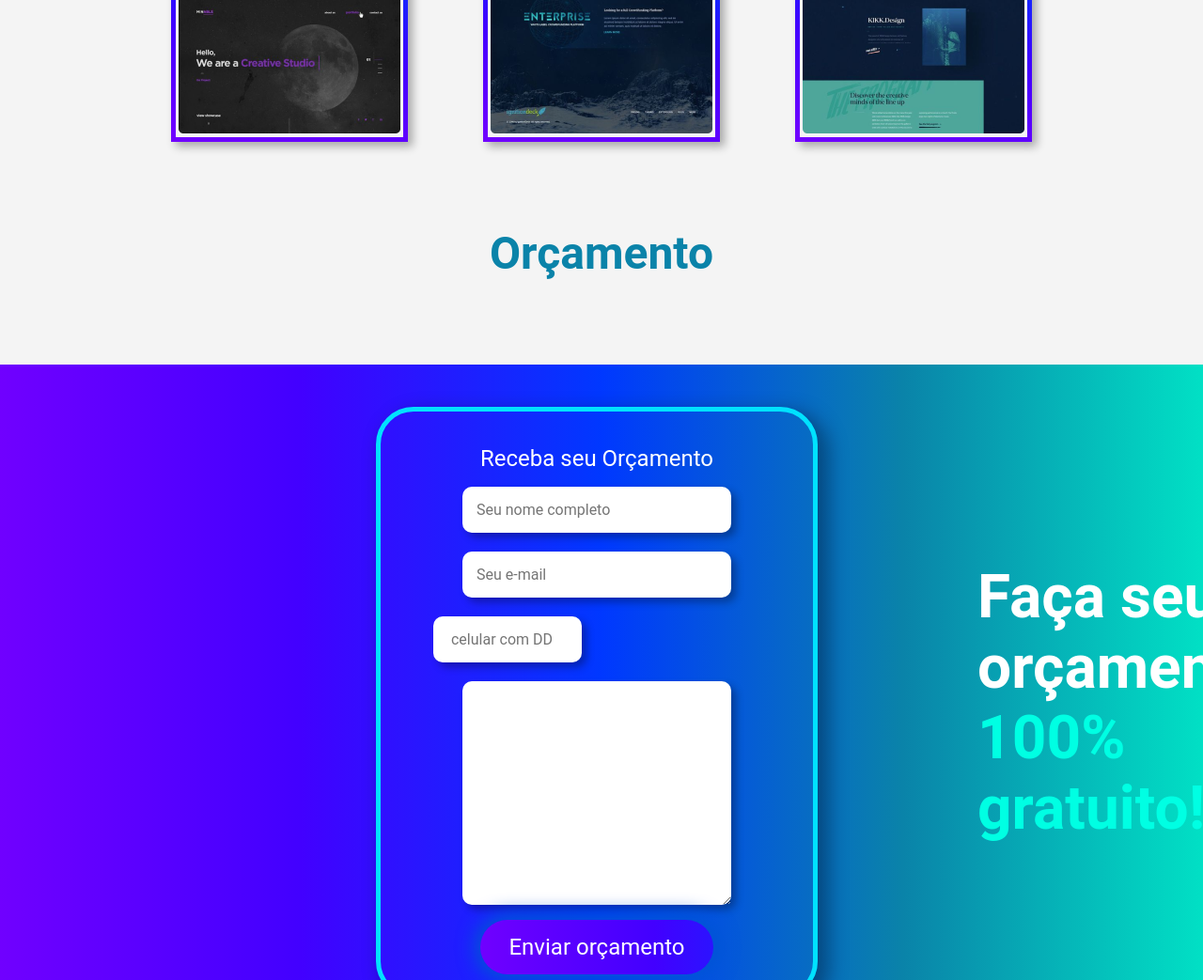
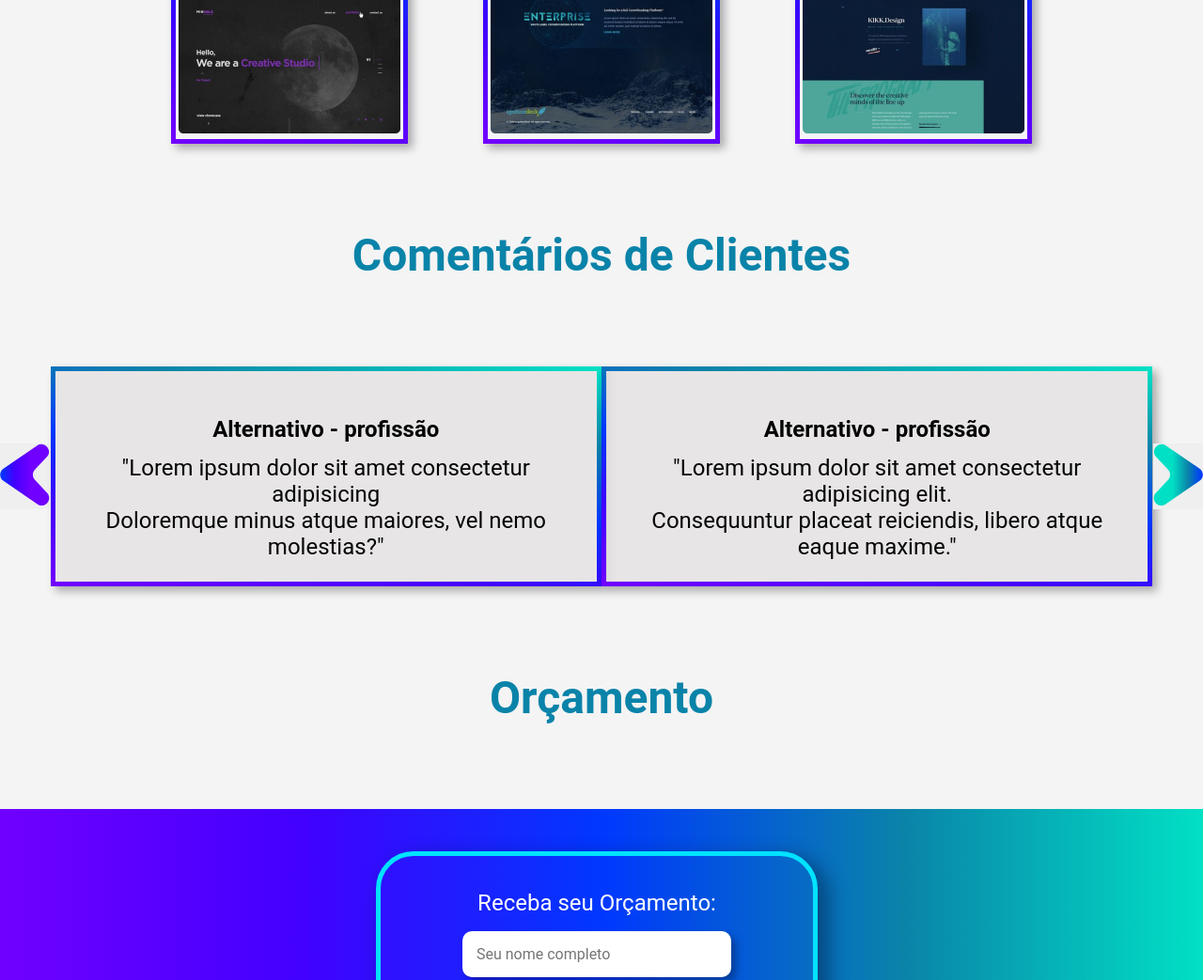
Before and after one commit to MatheusMangueira/site-arbor, a plain HTML site: page arborsite/pageprincipal/index.html in a window 1280 px wide. Shown: the part 2500-3543 px from the top of the page at 94% size. Drawn offline with Linux system fonts and the light colour scheme.

Commit message:
Atualizado

```diff
--- a/arborsite/pageprincipal/index.html
+++ b/arborsite/pageprincipal/index.html
@@ -76,21 +76,48 @@
             <div class="fotosdesites">
                 <div class="iconedireita"> <button> <img src="../imagens/icone2.svg" alt="iconeparapassar"> </button>
                 </div>
-                <div class="primeiroportfolio"> <img src="../imagens/port1.png" alt="portfolio1"> </div>
-                <div class="segundoportfolio"> <img src="../imagens/port2.png" alt="portfolio2"> </div>
-                <div class="terceiroportfolio"> <img src="../imagens/port3.png" alt="portfolio3"> </div>
+                <div class="primeiroportfolio"> <a href="#" class="portfolio-link"> <img src="../imagens/port1.png"
+                            alt="portfolio1"> </a> </div>
+                <div class="segundoportfolio"> <a href="#" class="portfolio-link"> <img src="../imagens/port2.png"
+                            alt="portfolio2"> </a> </div>
+                <div class="terceiroportfolio"> <a href="#" class="portfolio-link"> <img src="../imagens/port3.png"
+                            alt="portfolio3"> </a> </div>
                 <div class="iconeesquerda"> <button> <img src="../imagens/icone1.svg" alt="iconeparapassar"> </button>
                 </div>
             </div>
         </section>
         <section>
+            <h2 id="clientes"> Comentários de Clientes </h2>
+
+                <div class= "comentarios-clientes">
+                    <button> <img src="../imagens/icone2.svg" alt="iconeparapassar"> </button>
+
+                    <div class="area-do-cliente">
+                        <h4> Alternativo - profissão </h4>
+                        <p>"Lorem ipsum dolor sit amet consectetur adipisicing <br>
+                        Doloremque minus atque maiores, vel nemo molestias?"</p>
+                    </div>
+
+                    <div class="area-do-cliente">
+                        <h4> Alternativo - profissão </h4>
+                        <p> "Lorem ipsum dolor sit amet consectetur adipisicing elit. <br>
+                        Consequuntur placeat reiciendis, libero atque eaque maxime."</p>
+                    </div>
+
+                    <button> <img src="../imagens/icone1.svg" alt="iconeparapassar"> </button>
+                </div>
+
+        </section>
+
+
+        <section>
             <h2 id="orçamento"> Orçamento</h2>
             <div class="secaodoorçamento">
                 <form class="formulario" action="#" method="get">
-                    <p> Receba seu Orçamento </p>
+                    <p> Receba seu Orçamento: </p>
                     <input class="input" type="text" placeholder="Seu nome completo" required>
                     <input class="input" type="email" placeholder="Seu e-mail " required>
-                    <input id="numero" class="input" type="number" placeholder=" celular com DDD " required>
+                    <input class="input" type="number" placeholder=" celular com DDD " required>
                     <textarea id="msg" class="input" name="mensagem"
                         placeholder="Informe aqui as informações que gostaria que seu site tenha (refêrencias, estilo, quantidade de pagínas, etc."
                         required>  </textarea>
@@ -128,8 +155,8 @@
 
             <div>
                 <ul class="icones">
-                    <li> <i class="fab fa-facebook-f"></i> </li>
-                    <li> <i class="fab fa-instagram"></i> </li>
+                    <li><i class="fab fa-facebook-f"></i> </li>
+                    <li><i class="fab fa-instagram"></i></li>
                 </ul>
             </div>
 
--- a/arborsite/pageprincipal/style.css
+++ b/arborsite/pageprincipal/style.css
@@ -217,6 +217,7 @@ a {
     margin: 5rem 0rem 5rem 0rem;
     font-size: 3rem;
     color: #0A83A9;
+
 }
 
 .quemsomos {
@@ -296,6 +297,11 @@ a {
     padding: 3px 3px 0px 3px;
 }
 
+.portfolio-link{
+    padding: 0px;
+    margin: 0px;
+}
+
 .segundoportfolio{
     margin: 0rem 2.5rem 0rem 2.5rem;
     box-shadow: 5px 5px 9px 0px rgb(0 0 0 / 31%);
@@ -328,6 +334,53 @@ a {
     border: none;
     cursor: pointer;
 }
+
+#clientes {
+    text-align: center;
+    padding: 10px;
+    margin: 5rem 0rem 5rem 0rem;
+    font-size: 3rem;
+    color: #0A83A9;
+
+}
+
+.comentarios-clientes {
+    display: flex;
+    justify-content: space-around;
+    align-items: center;
+
+}
+
+.area-do-cliente {
+
+    background: rgba(224, 222, 222, 0.651);
+    box-shadow: 5px 5px 9px 0px rgb(0 0 0 / 31%);
+    border-image: linear-gradient(10deg ,#7000FF,#4200FF,#0038FF,#0A83A9, #01E0C5);
+    border-width: 5px;
+    border-style: solid;
+    border-image-slice: 1;
+    padding: 3rem;
+    width: 30rem;
+    height: 8rem;
+    text-align: center;
+    color: rgb(5, 5, 5);
+    font-size: 1.5rem;
+}
+
+.area-do-cliente > h4 {
+    margin-bottom: 0.8rem;
+    margin-top: 0rem;
+}
+
+
+
+
+
+
+
+
+
+
 
 /* quinta parte do site (seção 5)*/
 
@@ -382,12 +435,6 @@ a {
 
 .input:first-child {
     margin-top: 3vh;
-}
-
-#numero {
-    width: 10vw;
-    margin-right: 12.5rem;
-
 }
 
 #msg {
@@ -520,6 +567,4 @@ footer {
 
 .icones > li:hover {
     transform: scale(1.2);
-
-
 }
```
